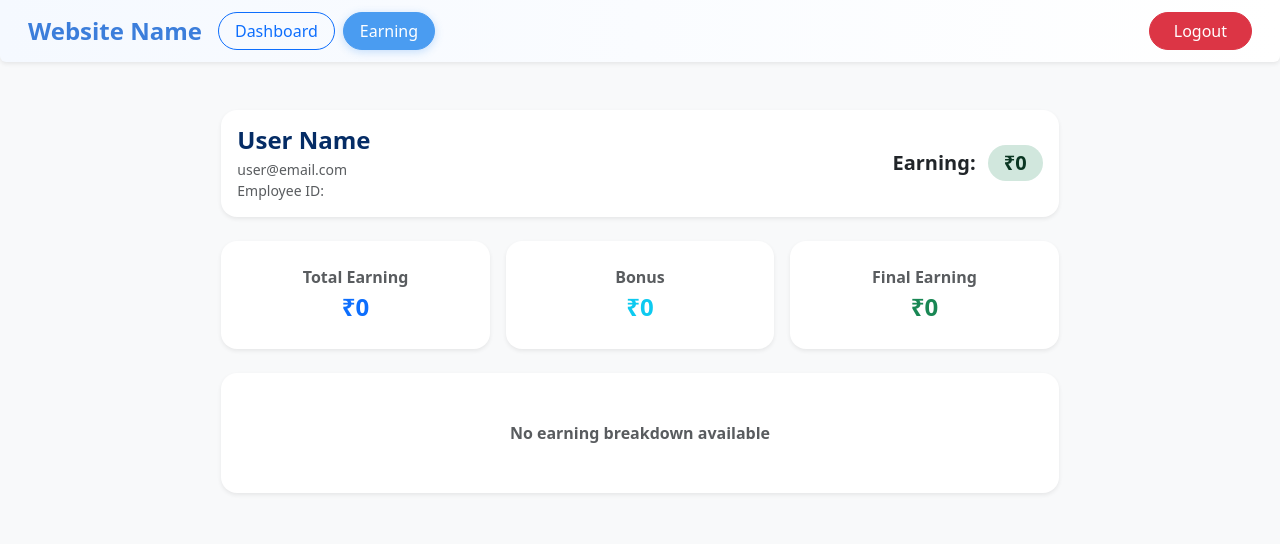
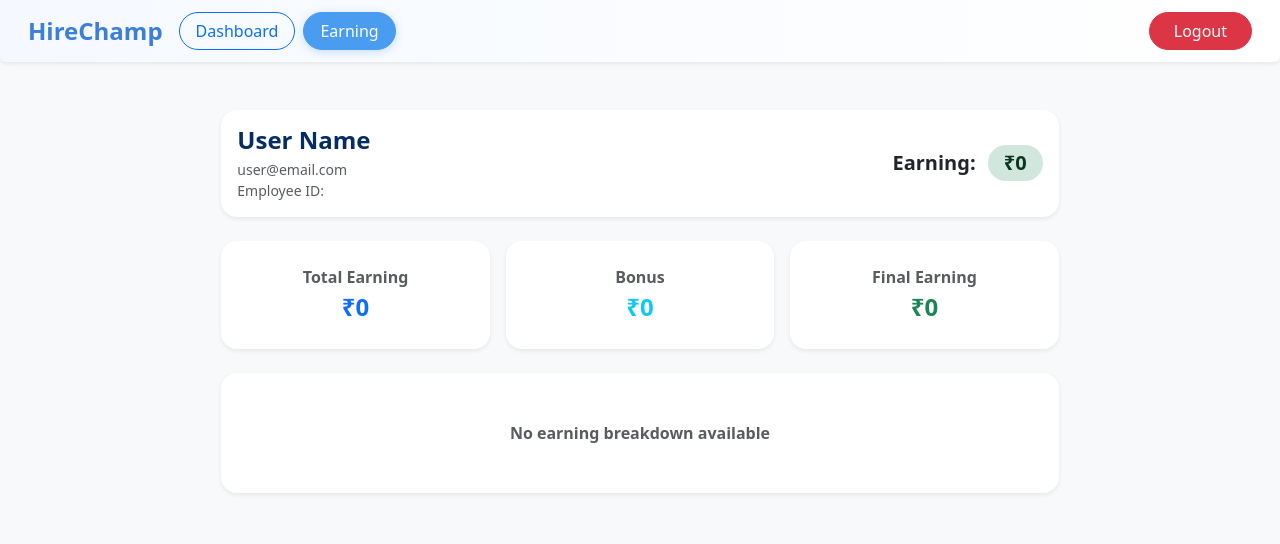
Before and after one commit to DheemanKumar/referal-system, a plain HTML site: page earning.html in a window 1280 px wide. Drawn offline with nearby package versions, Linux system fonts and the light colour scheme.

Commit message:
name updated

```diff
--- a/earning.html
+++ b/earning.html
@@ -16,7 +16,7 @@
   <nav class="navbar navbar-expand-lg bg-white shadow-sm rounded-bottom custom-navbar px-3 py-2 mb-4">
   <div class="container-fluid">
     <!-- Brand -->
-    <span class="navbar-brand fw-bold fs-4 text-primary">Website Name</span>
+    <span class="navbar-brand fw-bold fs-4 text-primary">HireChamp</span>
 
     <!-- Toggle for mobile -->
     <button class="navbar-toggler border-0 shadow-none" type="button" data-bs-toggle="collapse" data-bs-target="#navbarNav">
```
Also changed, not shown: dashbord.html (+1 -1 lines), devdashbord.html (+1 -1 lines), devearning.html (+1 -1 lines), refer.index.html (+1 -1 lines).
